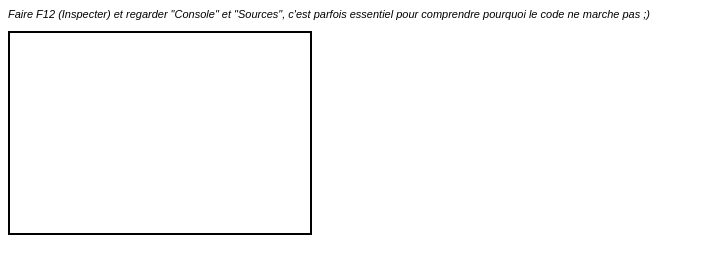
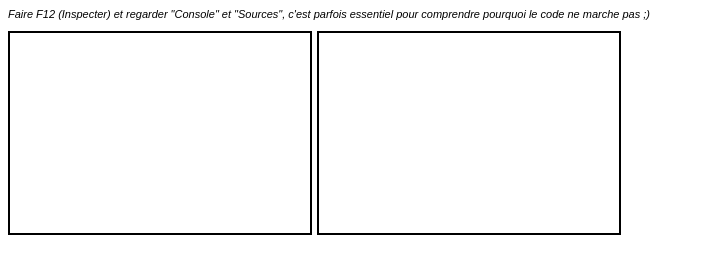
Before and after one commit to Rhazorka/Projet-Javacript, a plain HTML site: page index.html in a window 1280 px wide. Shown: the part 404-678 px from the top of the page, without its empty margins (0-705 px from the left). Drawn offline with Linux system fonts and the light colour scheme.

Commit message:
update index pour diiode

```diff
--- a/index.html
+++ b/index.html
@@ -17,7 +17,7 @@
 			.flat #flat { display: inline; }
 			.sharp #sharp { display: inline; }
 			#tips { font-size: 11px; font-style: italic;}
-			#aiguille{border: 2px solid;}
+			#aiguille,#diiode{border: 2px solid;}
 		</style>
 	</head>
 	<body>
@@ -37,7 +37,7 @@
 
 
 		<canvas id="aiguille" width=300 height=200></canvas>
-
+		<canvas id="diiode" width="300" height=200></canvas>
 		<script src="js/pitchdetect.js"></script>
 
 	</body>
```
